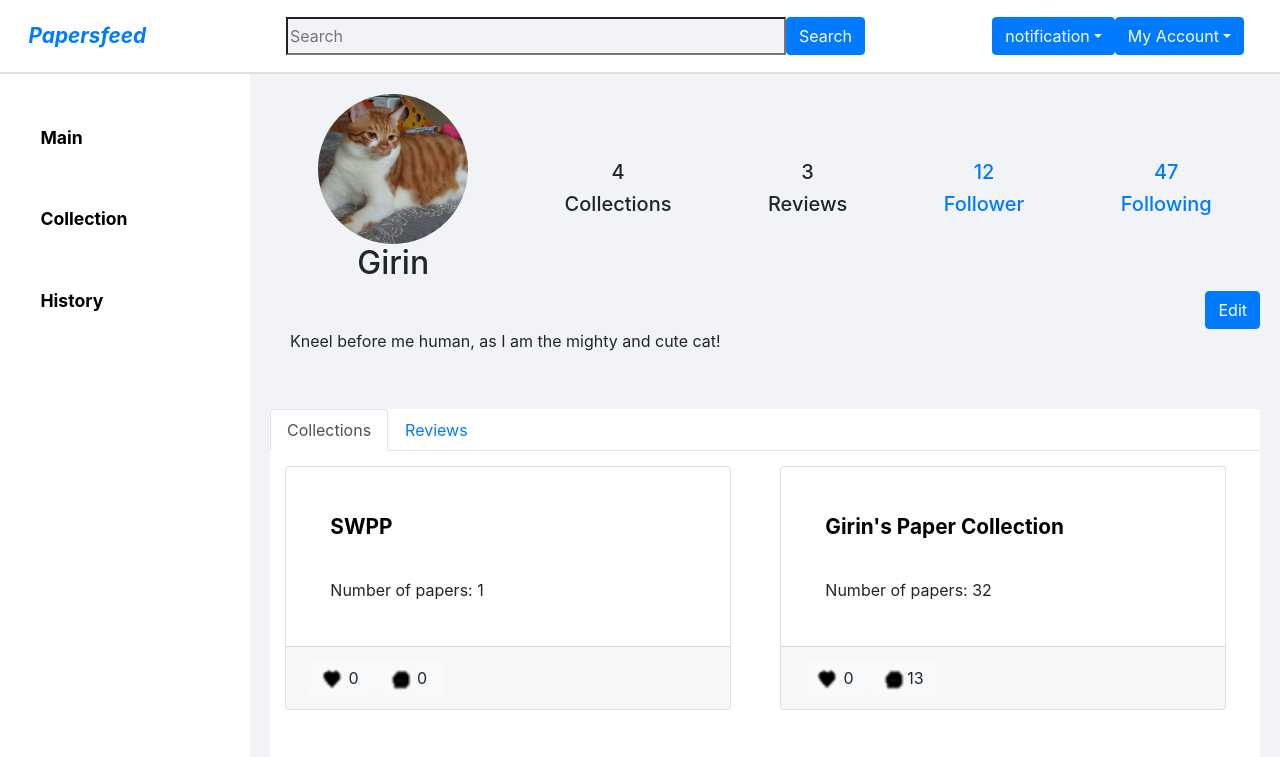
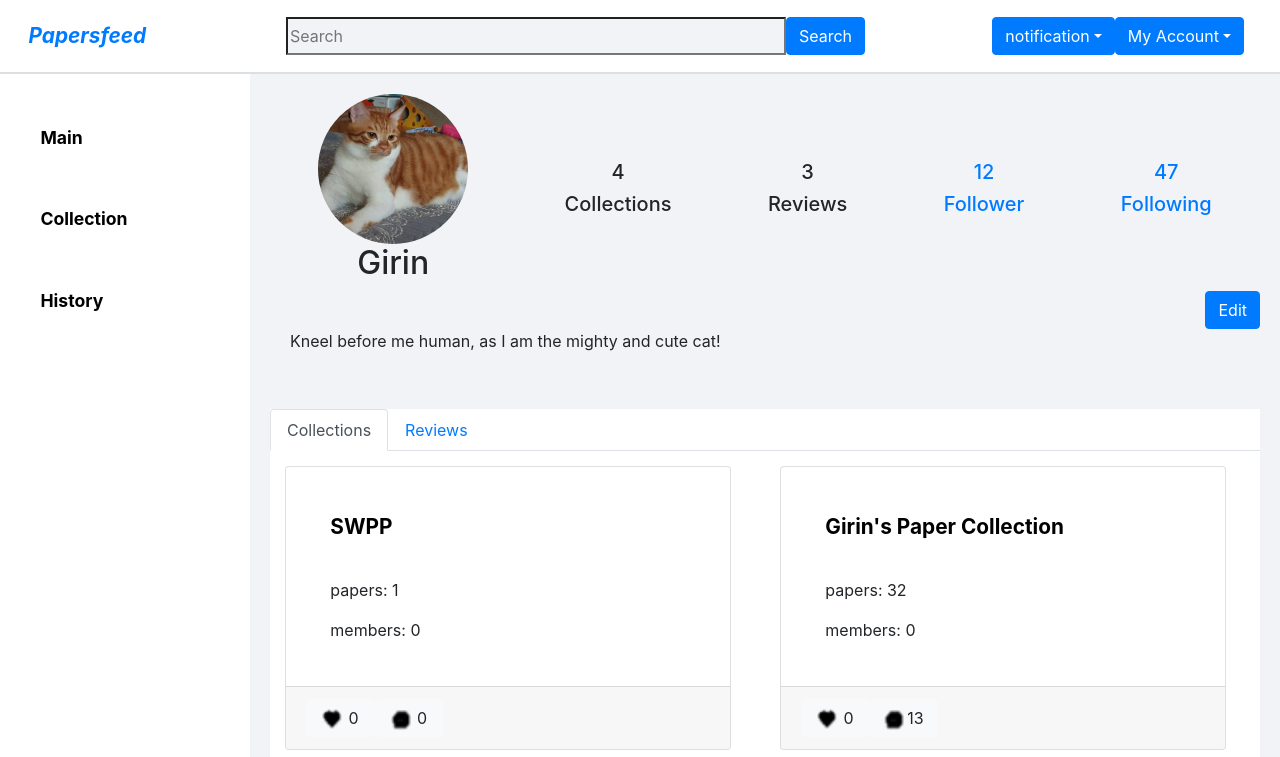
Before and after one commit to swsnu/swpp2019-team3, a React (Create React App) app in the folder frontend/: page /profile/1 in a window 1280 px wide. Shown: the top 757 px of the page. Built offline with nearby package versions, Linux system fonts and the light colour scheme.

Commit message:
collection card reflects paper and member count

```diff
--- a/frontend/src/components/Collection/CollectionCard/CollectionCard.js
+++ b/frontend/src/components/Collection/CollectionCard/CollectionCard.js
@@ -47,7 +47,8 @@ class CollectionCard extends Component {
                         <div className="title">
                             <Card.Link className="text" href={`/collection_id=${this.props.id}`}>{this.props.title}</Card.Link>
                         </div>
-                        <Card.Text>Number of papers: {this.props.paperCount}</Card.Text>
+                        <Card.Text>papers: {this.props.paperCount}</Card.Text>
+                        <Card.Text>members: {this.props.memberCount}</Card.Text>
                     </Card.Body>
                     <Card.Footer className="footer">
 
@@ -69,6 +70,7 @@ CollectionCard.propTypes = {
     id: PropTypes.number,
     user: PropTypes.string,
     title: PropTypes.string,
+    memberCount: PropTypes.number,
     paperCount: PropTypes.number,
     replyCount: PropTypes.number,
     likeCount: PropTypes.number,
@@ -81,6 +83,7 @@ CollectionCard.defaultProps = {
     id: 0,
     user: "",
     title: "",
+    memberCount: 0,
     paperCount: 0,
     replyCount: 0,
     likeCount: 0,
--- a/frontend/src/containers/Collection/CollectionList/CollectionList.js
+++ b/frontend/src/containers/Collection/CollectionList/CollectionList.js
@@ -34,7 +34,8 @@ class CollectionList extends Component {
                   id={collection.id}
                   user={collection.user}
                   title={collection.title}
-                  paperCount={collection.paperCount}
+                  memberCount={collection.count.users}
+                  paperCount={collection.count.papers}
                   replyCount={collection.replyCount}
                   likeCount={collection.likeCount}
                   isLiked={collection.isLiked}
@@ -51,7 +52,8 @@ class CollectionList extends Component {
                   id={collection.id}
                   user={collection.user}
                   title={collection.title}
-                  paperCount={collection.paperCount}
+                  memberCount={collection.count.users}
+                  paperCount={collection.count.papers}
                   replyCount={collection.replyCount}
                   likeCount={collection.likeCount}
                   isLiked={collection.isLiked}
```
